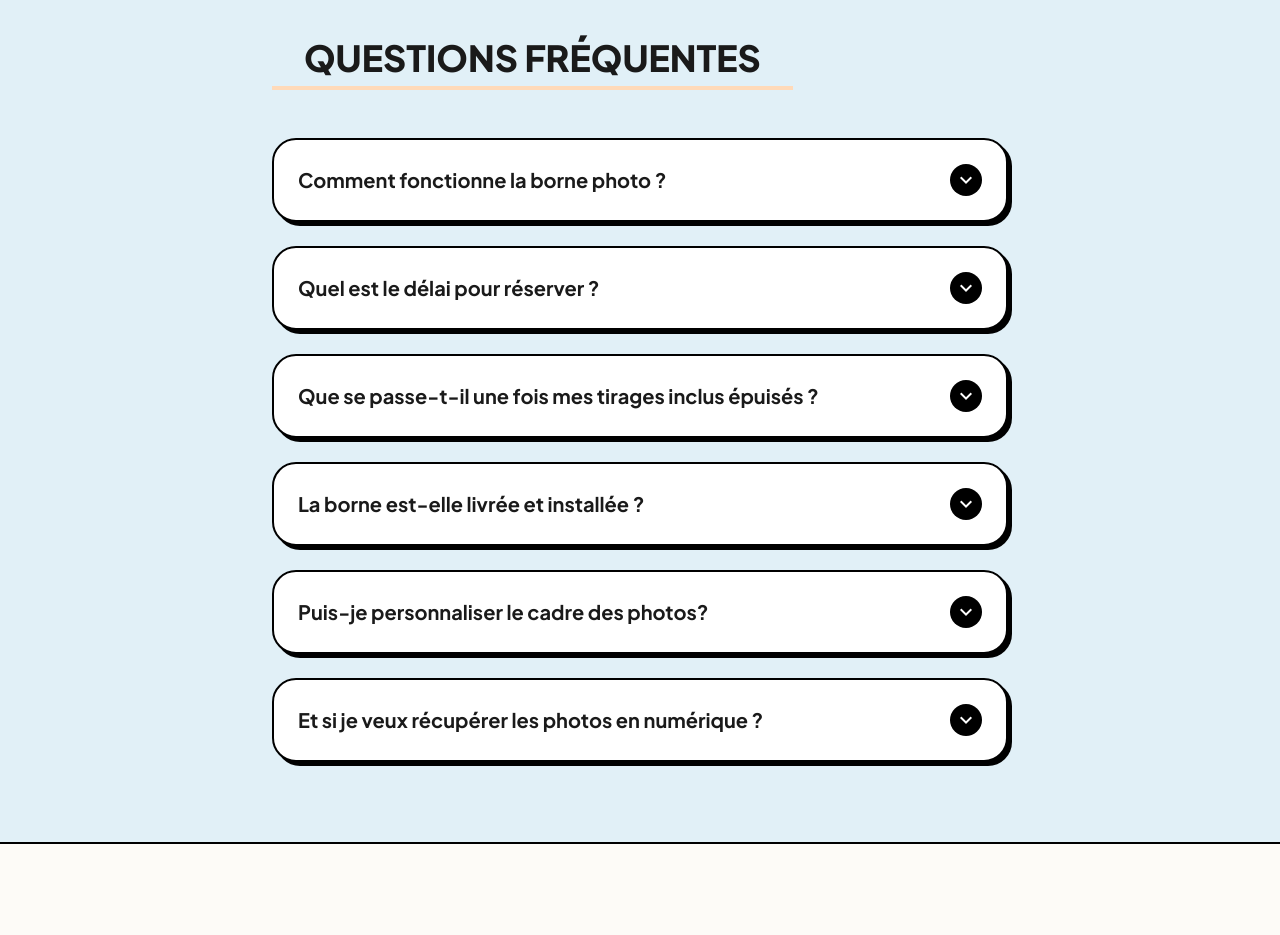
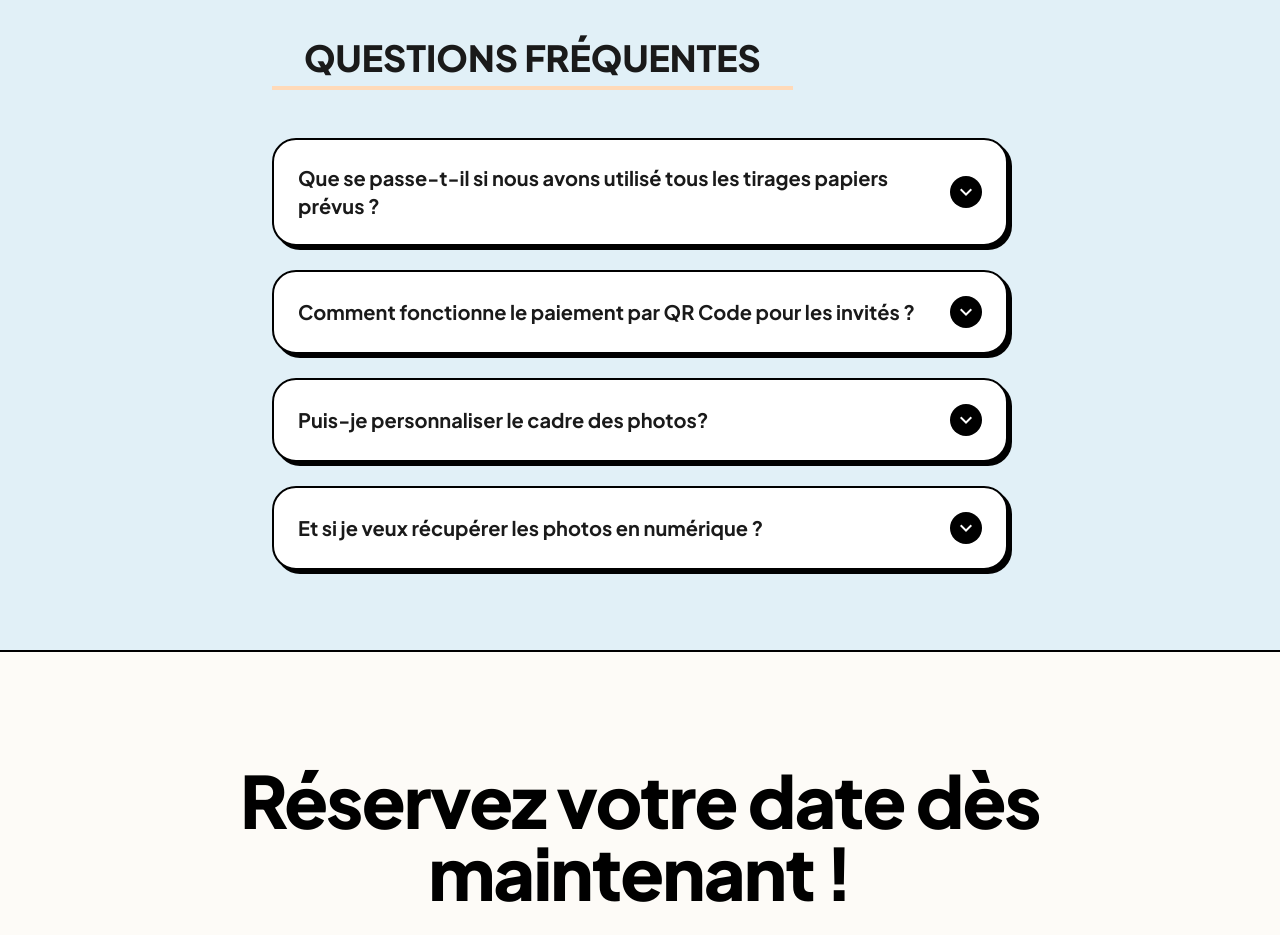
Before and after one commit to KadirKess/picmi, a Next.js app: page /particuliers in a window 1280 px wide. Shown: the part 3840-4775 px from the top of the page. Built offline with nearby package versions, Linux system fonts and the light colour scheme.

Commit message:
fix: Corrected text

```diff
--- a/app/particuliers/page.tsx
+++ b/app/particuliers/page.tsx
@@ -194,39 +194,11 @@ export default function ParticuliersPage() {
             Questions Fréquentes
           </h2>
           <div className="space-y-4 md:space-y-6">
-            <details className="bg-white border-2 border-black shadow-hard group open:bg-picmi-primary open:shadow-none open:translate-x-[4px] open:translate-y-[4px] transition-all duration-200 rounded-xl">
-              <summary className="list-none flex justify-between items-center p-4 md:p-6 cursor-pointer font-bold text-lg md:text-xl">
-                Comment fonctionne la borne photo ?
-                <span className="material-icons transform group-open:rotate-180 transition-transform bg-black text-white rounded-full p-1 text-sm">
-                  expand_more
-                </span>
-              </summary>
-              <div className="px-4 md:px-6 pb-4 md:pb-6 pt-0 font-medium text-base md:text-lg leading-relaxed">
-                C&apos;est très simple ! Vos invités se placent devant la borne,
-                choisissent un filtre ou un cadre, et prennent la photo. En 8
-                secondes, le tirage sort automatiquement. Ils peuvent aussi
-                recevoir la version numérique par e-mail.
-              </div>
-            </details>
 
-            <details className="bg-white border-2 border-black shadow-hard group open:bg-picmi-mint open:shadow-none open:translate-x-[4px] open:translate-y-[4px] transition-all duration-200 rounded-xl">
-              <summary className="list-none flex justify-between items-center p-4 md:p-6 cursor-pointer font-bold text-lg md:text-xl">
-                Quel est le délai pour réserver ?
-                <span className="material-icons transform group-open:rotate-180 transition-transform bg-black text-white rounded-full p-1 text-sm">
-                  expand_more
-                </span>
-              </summary>
-              <div className="px-4 md:px-6 pb-4 md:pb-6 pt-0 font-medium text-base md:text-lg leading-relaxed">
-                Nous vous conseillons de réserver le plus tôt possible pour
-                garantir la disponibilité à votre date. En haute saison
-                (mai-septembre), les week-ends partent vite. Contactez-nous via
-                WhatsApp pour vérifier la disponibilité.
-              </div>
-            </details>
 
             <details className="bg-white border-2 border-black shadow-hard group open:bg-picmi-accent open:shadow-none open:translate-x-[4px] open:translate-y-[4px] transition-all duration-200 rounded-xl">
               <summary className="list-none flex justify-between items-center p-4 md:p-6 cursor-pointer font-bold text-lg md:text-xl">
-                Que se passe-t-il une fois mes tirages inclus épuisés ?
+                Que se passe-t-il si nous avons utilisé tous les tirages papiers prévus ?
                 <span className="material-icons transform group-open:rotate-180 transition-transform bg-black text-white rounded-full p-1 text-sm">
                   expand_more
                 </span>
@@ -241,18 +213,17 @@ export default function ParticuliersPage() {
 
             <details className="bg-white border-2 border-black shadow-hard group open:bg-picmi-primary open:shadow-none open:translate-x-[4px] open:translate-y-[4px] transition-all duration-200 rounded-xl">
               <summary className="list-none flex justify-between items-center p-4 md:p-6 cursor-pointer font-bold text-lg md:text-xl">
-                La borne est-elle livrée et installée ?
+                Comment fonctionne le paiement par QR Code pour les invités ?
                 <span className="material-icons transform group-open:rotate-180 transition-transform bg-black text-white rounded-full p-1 text-sm">
                   expand_more
                 </span>
               </summary>
               <div className="px-4 md:px-6 pb-4 md:pb-6 pt-0 font-medium text-base md:text-lg leading-relaxed">
-                Oui ! L&apos;installation est 100% clé en main. Nous arrivons
-                environ 1h avant le début de votre événement pour installer la
-                borne, tester le matériel et nous assurer que tout est parfait.
-                Vous n&apos;avez rien à faire.
+                C&apos;est très simple. Si un invité veut payer sa photo, un QR Code s&apos;affiche sur l&apos;écran tactile. Il le scanne avec son téléphone, valide le paiement sécurisé (via sa carte ou Apple/Google Pay), et la photo s&apos;imprime instantanément. Pas besoin d&apos;application!
               </div>
             </details>
+
+
             <details className="bg-white border-2 border-black shadow-hard group open:bg-picmi-mint open:shadow-none open:translate-x-[4px] open:translate-y-[4px] transition-all duration-200 rounded-xl">
               <summary className="list-none flex justify-between items-center p-4 md:p-6 cursor-pointer font-bold text-lg md:text-xl">
                 Puis-je personnaliser le cadre des photos?
--- a/app/professionnels/page.tsx
+++ b/app/professionnels/page.tsx
@@ -388,7 +388,7 @@ export default function ProfessionnelsPage() {
           <div className="space-y-4 md:space-y-6">
             <details className="bg-white border-2 border-black shadow-hard group open:bg-picmi-primary open:shadow-none open:translate-x-[4px] open:translate-y-[4px] transition-all duration-200 rounded-xl">
               <summary className="list-none flex justify-between items-center p-4 md:p-6 cursor-pointer font-bold text-lg md:text-xl">
-                Quel investissement est nécessaire de notre côté ?
+                L'installation est-elle vraiment 100% gratuite pour moi ?
                 <span className="material-icons transform group-open:rotate-180 transition-transform bg-black text-white rounded-full p-1 text-sm">
                   expand_more
                 </span>
@@ -402,37 +402,19 @@ export default function ProfessionnelsPage() {
 
             <details className="bg-white border-2 border-black shadow-hard group open:bg-picmi-mint open:shadow-none open:translate-x-[4px] open:translate-y-[4px] transition-all duration-200 rounded-xl">
               <summary className="list-none flex justify-between items-center p-4 md:p-6 cursor-pointer font-bold text-lg md:text-xl">
-                Comment fonctionne le partage de revenus ?
+                Comment mes clients paient-ils leurs photos?
                 <span className="material-icons transform group-open:rotate-180 transition-transform bg-black text-white rounded-full p-1 text-sm">
                   expand_more
                 </span>
               </summary>
               <div className="px-4 md:px-6 pb-4 md:pb-6 pt-0 font-medium text-base md:text-lg leading-relaxed">
-                Les visiteurs paient directement via le terminal de paiement
-                intégré à la borne. À la fin de l&apos;événement, nous vous
-                communiquons le bilan complet et vous recevez votre part des
-                revenus selon les conditions convenues ensemble.
-              </div>
-            </details>
-
-            <details className="bg-white border-2 border-black shadow-hard group open:bg-picmi-accent open:shadow-none open:translate-x-[4px] open:translate-y-[4px] transition-all duration-200 rounded-xl">
-              <summary className="list-none flex justify-between items-center p-4 md:p-6 cursor-pointer font-bold text-lg md:text-xl">
-                Comment se déroule l&apos;installation le jour J ?
-                <span className="material-icons transform group-open:rotate-180 transition-transform bg-black text-white rounded-full p-1 text-sm">
-                  expand_more
-                </span>
-              </summary>
-              <div className="px-4 md:px-6 pb-4 md:pb-6 pt-0 font-medium text-base md:text-lg leading-relaxed">
-                Notre équipe arrive environ 1h avant le début de
-                l&apos;événement. Nous installons la borne, calibrons
-                l&apos;éclairage, testons le terminal de paiement et vérifions
-                que tout fonctionne parfaitement. Vous n&apos;avez rien à gérer.
+                La borne est 100% autonome. Elle est équipée d&apos;un QR code acceptant Apple Pay, Google Pay, etc. Vous n&apos;avez aucune gestion de caisse à faire.
               </div>
             </details>
 
             <details className="bg-white border-2 border-black shadow-hard group open:bg-picmi-primary open:shadow-none open:translate-x-[4px] open:translate-y-[4px] transition-all duration-200 rounded-xl">
               <summary className="list-none flex justify-between items-center p-4 md:p-6 cursor-pointer font-bold text-lg md:text-xl">
-                Peut-on mettre en place une installation récurrente ?
+                Puis-je l'installer de manière récurrente (toutes les semaines)?
                 <span className="material-icons transform group-open:rotate-180 transition-transform bg-black text-white rounded-full p-1 text-sm">
                   expand_more
                 </span>
@@ -456,7 +438,7 @@ export default function ProfessionnelsPage() {
 
             <details className="bg-white border-2 border-black shadow-hard group open:bg-picmi-mint open:shadow-none open:translate-x-[4px] open:translate-y-[4px] transition-all duration-200 rounded-xl">
               <summary className="list-none flex justify-between items-center p-4 md:p-6 cursor-pointer font-bold text-lg md:text-xl">
-                Quel support marketing est fourni ?
+                Les photos peuvent-elles afficher mon logo?
                 <span className="material-icons transform group-open:rotate-180 transition-transform bg-black text-white rounded-full p-1 text-sm">
                   expand_more
                 </span>
```
